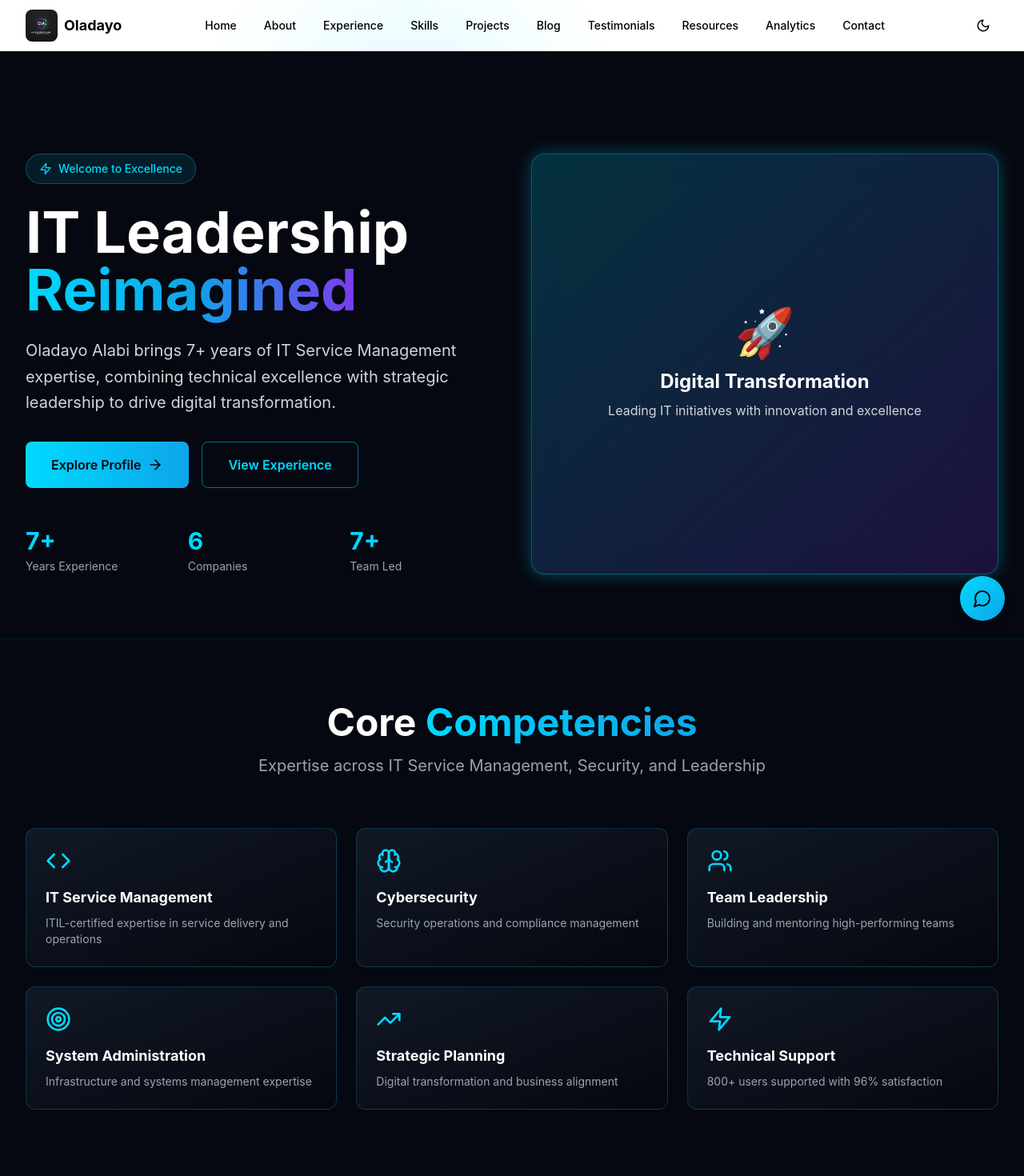
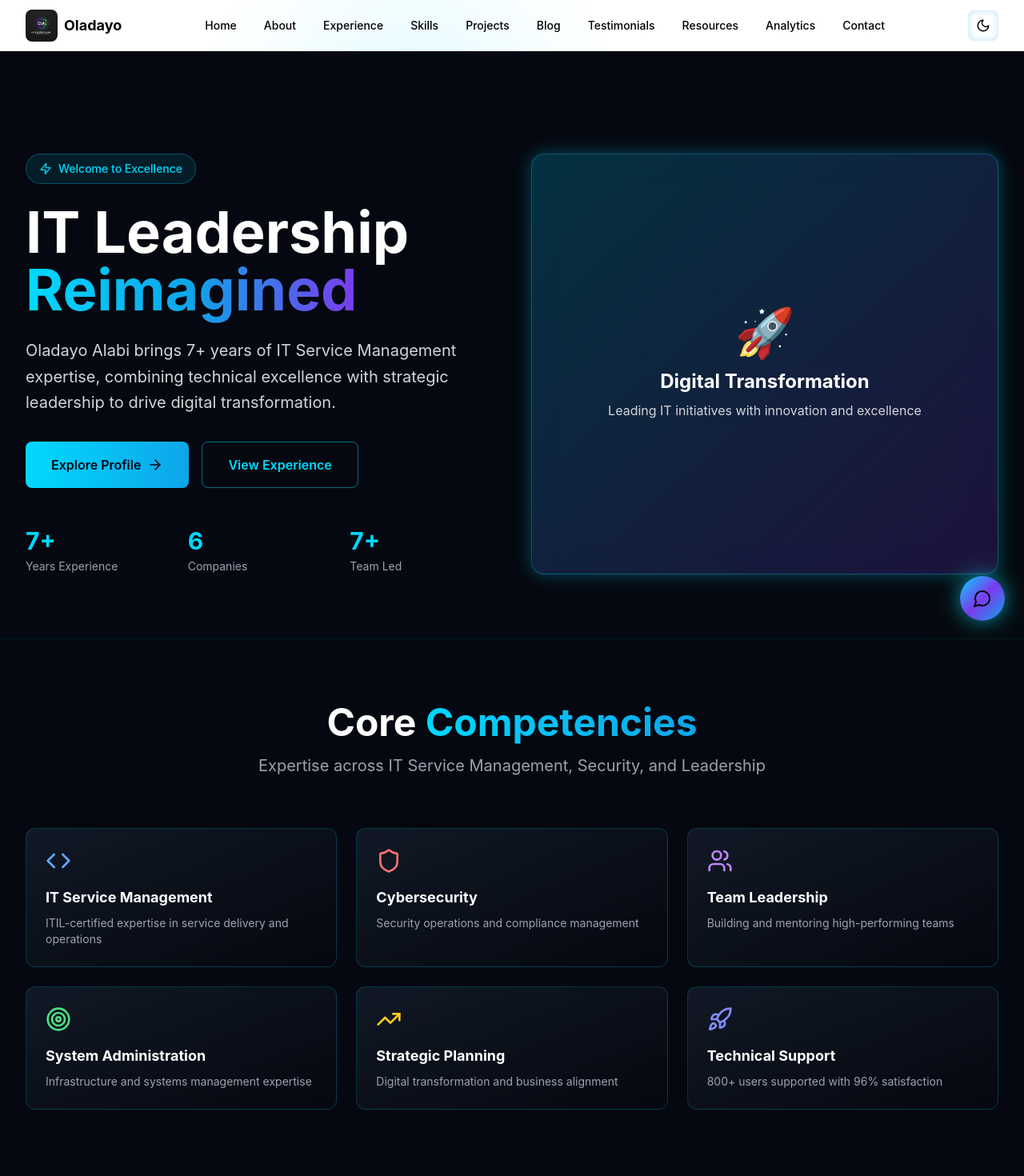
Before and after one commit to dayx61/oladayo, a React (Vite) app in the folder client/: page / in a window 1280 px wide. Shown: the top 1470 px of the page at 80% size. Built offline with nearby package versions, Linux system fonts and the light colour scheme.

Commit message:
Upgrade home page design with colorful icons, rainbow effects, and enhanced chatbot/theme toggle styling

```diff
--- a/client/src/App.css
+++ b/client/src/App.css
@@ -94,6 +94,77 @@ html.dark {
   }
 }
 
+@keyframes rainbow-glow {
+  0% {
+    box-shadow: 0 0 20px rgba(0, 217, 255, 0.6), 0 0 40px rgba(124, 58, 237, 0.3);
+  }
+  25% {
+    box-shadow: 0 0 20px rgba(124, 58, 237, 0.6), 0 0 40px rgba(14, 165, 233, 0.3);
+  }
+  50% {
+    box-shadow: 0 0 20px rgba(14, 165, 233, 0.6), 0 0 40px rgba(0, 255, 136, 0.3);
+  }
+  75% {
+    box-shadow: 0 0 20px rgba(255, 215, 0, 0.6), 0 0 40px rgba(0, 217, 255, 0.3);
+  }
+  100% {
+    box-shadow: 0 0 20px rgba(0, 217, 255, 0.6), 0 0 40px rgba(124, 58, 237, 0.3);
+  }
+}
+
+@keyframes rainbow-border {
+  0% {
+    border-color: #00d9ff;
+    box-shadow: inset 0 0 10px rgba(0, 217, 255, 0.3);
+  }
+  25% {
+    border-color: #7c3aed;
+    box-shadow: inset 0 0 10px rgba(124, 58, 237, 0.3);
+  }
+  50% {
+    border-color: #0ea5e9;
+    box-shadow: inset 0 0 10px rgba(14, 165, 233, 0.3);
+  }
+  75% {
+    border-color: #ffd700;
+    box-shadow: inset 0 0 10px rgba(255, 215, 0, 0.3);
+  }
+  100% {
+    border-color: #00d9ff;
+    box-shadow: inset 0 0 10px rgba(0, 217, 255, 0.3);
+  }
+}
+
+@keyframes rainbow-text {
+  0% {
+    color: #00d9ff;
+  }
+  25% {
+    color: #7c3aed;
+  }
+  50% {
+    color: #0ea5e9;
+  }
+  75% {
+    color: #ffd700;
+  }
+  100% {
+    color: #00d9ff;
+  }
+}
+
+@keyframes rotate-gradient {
+  0% {
+    background-position: 0% 50%;
+  }
+  50% {
+    background-position: 100% 50%;
+  }
+  100% {
+    background-position: 0% 50%;
+  }
+}
+
 .animate-fadeIn {
   animation: fadeIn 0.5s ease-in;
 }
@@ -120,6 +191,23 @@ html.dark {
 
 .animate-pulse-glow {
   animation: pulse-glow 2s ease-in-out infinite;
+}
+
+.animate-rainbow-glow {
+  animation: rainbow-glow 4s ease-in-out infinite;
+}
+
+.animate-rainbow-border {
+  animation: rainbow-border 4s ease-in-out infinite;
+}
+
+.animate-rainbow-text {
+  animation: rainbow-text 4s ease-in-out infinite;
+}
+
+.animate-rotate-gradient {
+  animation: rotate-gradient 8s ease infinite;
+  background-size: 200% 200%;
 }
 
 /* Premium Glass Effect */
--- a/client/src/components/ChatbotWidget.tsx
+++ b/client/src/components/ChatbotWidget.tsx
@@ -69,13 +69,13 @@ export default function ChatbotWidget() {
           setIsOpen(!isOpen);
           setIsMinimized(false);
         }}
-        className={`fixed bottom-6 right-6 z-40 w-14 h-14 rounded-full bg-gradient-to-br from-premium-accent to-premium-blue shadow-lg hover:shadow-xl hover:shadow-premium-accent/50 transition-all duration-300 flex items-center justify-center group ${
+        className={`fixed bottom-6 right-6 z-40 w-14 h-14 rounded-full bg-gradient-to-br from-premium-accent via-premium-purple to-premium-blue shadow-lg transition-all duration-300 flex items-center justify-center group animate-rainbow-glow ${
           isOpen ? 'scale-0' : 'scale-100'
         }`}
       >
-        <MessageCircle size={24} className="text-premium-darker group-hover:scale-110 transition-transform" />
-        <div className="absolute bottom-full right-0 mb-2 px-3 py-1 bg-premium-darker text-premium-accent text-xs font-semibold rounded-lg opacity-0 group-hover:opacity-100 transition-opacity whitespace-nowrap">
-          Chat with AI
+        <MessageCircle size={24} className="text-premium-darker group-hover:scale-125 transition-transform duration-300" />
+        <div className="absolute bottom-full right-0 mb-2 px-3 py-1 bg-premium-darker text-premium-accent text-xs font-semibold rounded-lg opacity-0 group-hover:opacity-100 transition-opacity whitespace-nowrap border border-premium-accent/50">
+          💬 Chat with AI
         </div>
       </button>
 
@@ -152,9 +152,9 @@ export default function ChatbotWidget() {
                 <button
                   type="submit"
                   disabled={loading || !input.trim()}
-                  className="p-2 bg-gradient-to-r from-premium-accent to-premium-blue rounded-lg text-premium-darker hover:shadow-lg hover:shadow-premium-accent/50 transition-all disabled:opacity-50 disabled:cursor-not-allowed"
+                  className="p-2 bg-gradient-to-r from-premium-accent via-premium-purple to-premium-blue rounded-lg text-premium-darker hover:shadow-lg hover:shadow-premium-accent/50 transition-all disabled:opacity-50 disabled:cursor-not-allowed hover:scale-110 duration-300 animate-rainbow-border"
                 >
-                  <Send size={18} />
+                  <Send size={18} className="hover:rotate-45 transition-transform duration-300" />
                 </button>
               </form>
             </div>
--- a/client/src/components/ThemeToggle.tsx
+++ b/client/src/components/ThemeToggle.tsx
@@ -11,14 +11,14 @@ export default function ThemeToggle() {
         light:bg-light-bg-secondary light:text-light-text light:hover:bg-light-border light:hover:text-premium-accent
         dark:bg-dark-bg-secondary dark:text-dark-text dark:hover:bg-dark-bg-secondary dark:hover:text-premium-accent
         light:border light:border-light-border dark:border dark:border-dark-border
-        hover:shadow-md"
+        hover:shadow-md hover:shadow-premium-accent/50 animate-rainbow-border group"
       aria-label={`Switch to ${theme === 'light' ? 'dark' : 'light'} mode`}
       title={`Switch to ${theme === 'light' ? 'dark' : 'light'} mode`}
     >
       {theme === 'light' ? (
-        <Moon size={18} className="transition-transform duration-300 hover:scale-110" />
+        <Moon size={18} className="transition-transform duration-300 group-hover:scale-125 group-hover:rotate-12" />
       ) : (
-        <Sun size={18} className="transition-transform duration-300 hover:scale-110" />
+        <Sun size={18} className="transition-transform duration-300 group-hover:scale-125 group-hover:rotate-45" />
       )}
     </button>
   );
--- a/client/src/pages/PremiumHome.tsx
+++ b/client/src/pages/PremiumHome.tsx
@@ -1,4 +1,4 @@
-import { ArrowRight, Zap, Code, Brain, Target, Users, TrendingUp } from 'lucide-react';
+import { ArrowRight, Zap, Code, Target, Users, TrendingUp, Shield, Rocket } from 'lucide-react';
 import { Link } from 'react-router-dom';
 
 export default function PremiumHome() {
@@ -103,43 +103,61 @@ export default function PremiumHome() {
               {
                 icon: <Code size={32} />,
                 title: 'IT Service Management',
-                description: 'ITIL-certified expertise in service delivery and operations'
+                description: 'ITIL-certified expertise in service delivery and operations',
+                color: 'from-blue-500 to-cyan-500',
+                iconColor: 'text-blue-400'
               },
               {
-                icon: <Brain size={32} />,
+                icon: <Shield size={32} />,
                 title: 'Cybersecurity',
-                description: 'Security operations and compliance management'
+                description: 'Security operations and compliance management',
+                color: 'from-red-500 to-pink-500',
+                iconColor: 'text-red-400'
               },
               {
                 icon: <Users size={32} />,
                 title: 'Team Leadership',
-                description: 'Building and mentoring high-performing teams'
+                description: 'Building and mentoring high-performing teams',
+                color: 'from-purple-500 to-pink-500',
+                iconColor: 'text-purple-400'
               },
               {
                 icon: <Target size={32} />,
                 title: 'System Administration',
-                description: 'Infrastructure and systems management expertise'
+                description: 'Infrastructure and systems management expertise',
+                color: 'from-green-500 to-emerald-500',
+                iconColor: 'text-green-400'
               },
               {
                 icon: <TrendingUp size={32} />,
                 title: 'Strategic Planning',
-                description: 'Digital transformation and business alignment'
+                description: 'Digital transformation and business alignment',
+                color: 'from-yellow-500 to-orange-500',
+                iconColor: 'text-yellow-400'
               },
               {
-                icon: <Zap size={32} />,
+                icon: <Rocket size={32} />,
                 title: 'Technical Support',
-                description: '800+ users supported with 96% satisfaction'
+                description: '800+ users supported with 96% satisfaction',
+                color: 'from-indigo-500 to-blue-500',
+                iconColor: 'text-indigo-400'
               }
             ].map((feature, idx) => (
               <div
                 key={idx}
-                className="group relative p-6 rounded-xl border border-premium-accent/20 bg-gradient-to-br from-premium-slate/50 to-premium-darker hover:border-premium-accent/50 transition-all duration-300 hover:bg-gradient-to-br hover:from-premium-accent/10 hover:to-premium-purple/10"
+                className="group relative p-6 rounded-xl border border-premium-accent/20 bg-gradient-to-br from-premium-slate/50 to-premium-darker hover:border-premium-accent/50 transition-all duration-300 hover:shadow-lg hover:shadow-premium-accent/20 overflow-hidden"
               >
-                <div className="text-premium-accent mb-4 group-hover:text-premium-accent-2 transition-colors">
-                  {feature.icon}
+                {/* Gradient background on hover */}
+                <div className={`absolute inset-0 bg-gradient-to-br ${feature.color} opacity-0 group-hover:opacity-5 transition-opacity duration-300`}></div>
+
+                {/* Content */}
+                <div className="relative z-10">
+                  <div className={`${feature.iconColor} mb-4 group-hover:scale-110 transition-transform duration-300`}>
+                    {feature.icon}
+                  </div>
+                  <h3 className="text-lg font-bold text-white mb-2 group-hover:text-premium-accent transition-colors">{feature.title}</h3>
+                  <p className="text-gray-400 text-sm group-hover:text-gray-300 transition-colors">{feature.description}</p>
                 </div>
-                <h3 className="text-lg font-bold text-white mb-2">{feature.title}</h3>
-                <p className="text-gray-400 text-sm">{feature.description}</p>
               </div>
             ))}
           </div>
```
Also changed, not shown: 5 other files (tests, documents, lock files or other folders).
